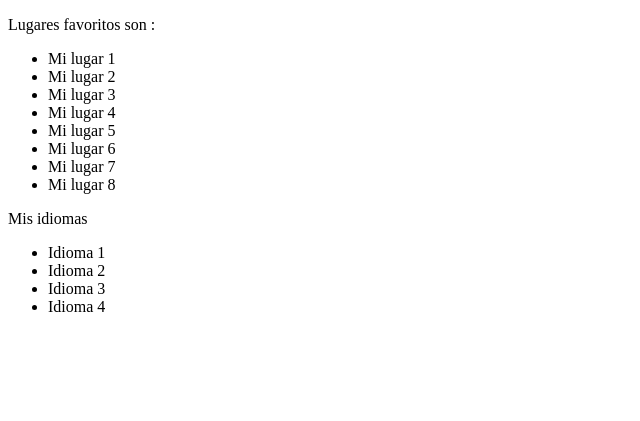
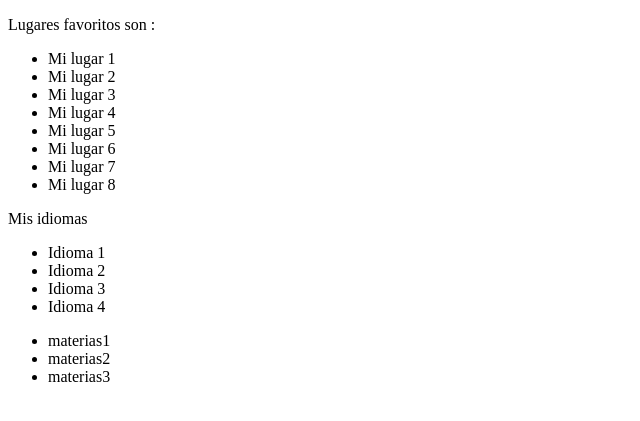
Before and after one commit to jrubio12/ejemplo-01, a plain HTML site: page index.html in a window 1280 px wide. Shown: the part 105-526 px from the top of the page, without its empty margins (0-640 px from the left). Drawn offline with Linux system fonts and the light colour scheme.

Commit message:
2 agosto

```diff
--- a/index.html
+++ b/index.html
@@ -25,5 +25,10 @@
     <li>Idioma 3</li>
     <li>Idioma 4</li>
   </ul>
+  <ul>
+    <li>materias1</li>
+    <li>materias2</li>
+    <li>materias3</li>
+  </ul>
 </body>
 </html>
```
